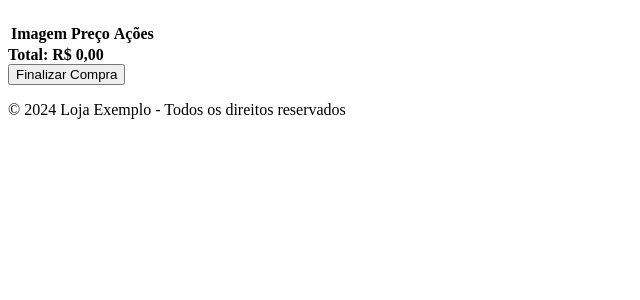
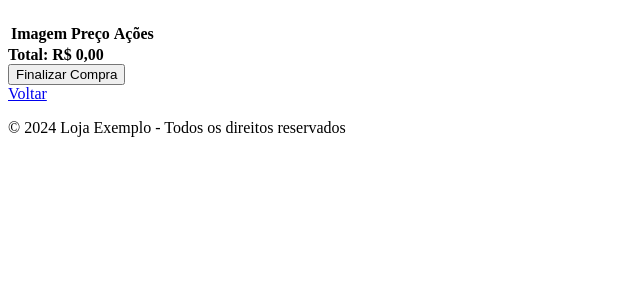
Before and after one commit to annegdornelles/cianmanImoveis, a PHP site: page /carrinho.php in a window 1280 px wide. Shown: the part 58-358 px from the top of the page, without its empty margins (0-640 px from the left). Run offline with PHP 8.4, Linux system fonts and the light colour scheme; the visitor is signed in with stand-in values (Sample User, id 1); data that the repository does not hold is empty.

Commit message:
carrinho e favoritos COM ARRAY

```diff
--- a/carrinho.php
+++ b/carrinho.php
@@ -119,8 +119,11 @@ foreach ($_SESSION['carrinho'] as $produto) {
             <button type="submit">Finalizar Compra</button>
         </form>
 
+        <a href="index.php">Voltar</a>
+
     <?php else: ?>
         <p>Seu carrinho está vazio!</p>
+        <a href="index.php">Voltar</a>
     <?php endif; ?>
 
 </main>
```
